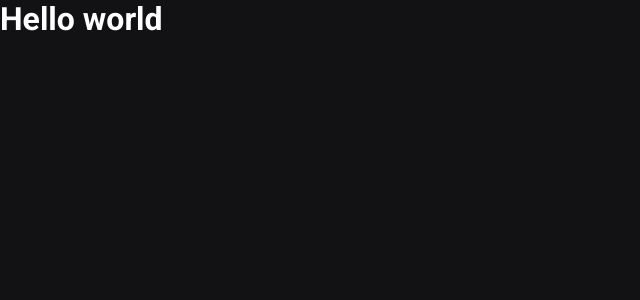
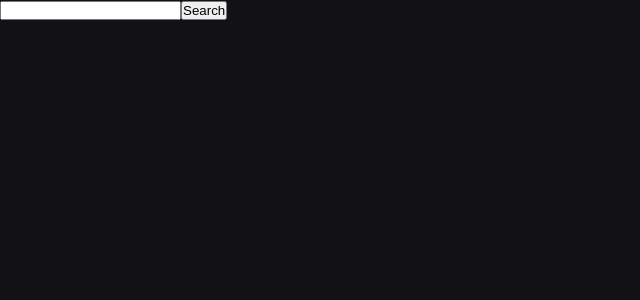
Before and after one commit to pedroksty/nextjs-estudos, a Next.js app: page /search in a window 1280 px wide. Shown: the top 300 px of the page, without its empty margins (0-640 px from the left). Built offline with nearby package versions, Linux system fonts and the light colour scheme.

Commit message:
Update home page

```diff
--- a/src/pages/index.tsx
+++ b/src/pages/index.tsx
@@ -24,7 +24,7 @@
       />
 
       <section>
-        <Title>Products</Title>
+        <Title>Produtos</Title>
 
         <ul>
           {recommendedProcuts.map((recommendedProduct) => (
--- a/src/pages/search.tsx
+++ b/src/pages/search.tsx
@@ -1,7 +1,72 @@
-export default function Search() {
+import { GetServerSideProps } from 'next'
+import { useCallback, useState,FormEvent } from "react";
+import { useRouter } from 'next/router'
+import Link from 'next/link'
+import Prismic from 'prismic-javascript'
+import PrismicDOM from 'prismic-dom'
+import {Document} from 'prismic-javascript/types/documents'
+import { client } from '@/lib/prismic';
+
+interface SearchProps {
+  searchResults: Document[]
+}
+
+export default function Search({searchResults}: SearchProps) {
+  const router = useRouter()
+
+  const [search, setSearch] = useState('')
+
+  const handleSearch = useCallback((e: FormEvent) => {
+    e.preventDefault()
+
+    router.push(
+      `/search?q=${encodeURIComponent(search)}`
+    )
+
+    setSearch('')
+
+  }, [search])
+
   return (
     <div>
-      <h1>Hello world</h1>
+      <form onSubmit={handleSearch}>
+
+        <input type="text" value={search} onChange={e => setSearch(e.target.value)} />
+        <button type="submit" >Search</button>
+
+        <ul>
+          {searchResults.map((product) => (
+            <li key={product.id}>
+              <Link href={`/catalog/products/${product.uid}`} >
+                <a>
+                  {PrismicDOM.RichText.asText(product.data.title)}
+                </a>
+              </Link>
+              </li>
+          ))}
+        </ul>
+
+
+      </form>
     </div>
   );
 }
+
+export const getServerSideProps: GetServerSideProps<SearchProps> = async (context) => {
+
+  const { q } = context.query
+
+  if (!q) {
+    return { props: { searchResults: [] } }
+  }
+
+  const searchResults = await client().query([
+    Prismic.Predicates.at('document.type', 'product'),
+    Prismic.Predicates.fulltext('my.product.title', String(q))
+  ])
+
+  return {
+    props: { searchResults: searchResults.results },
+  }
+
+}
```
